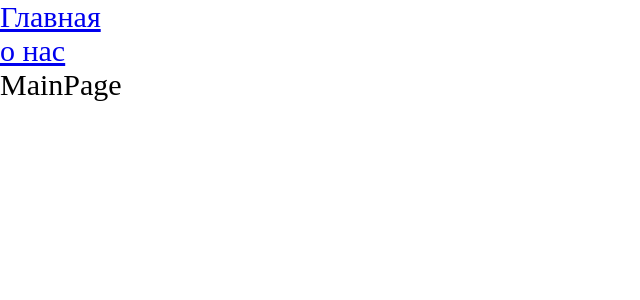
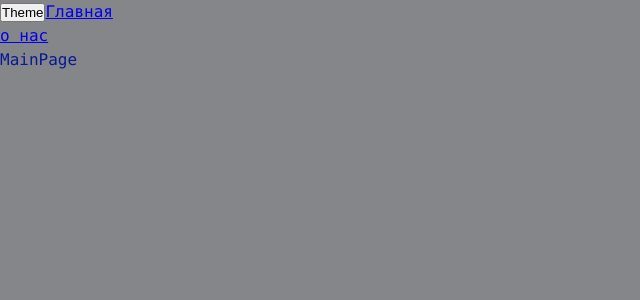
Before and after one commit to petbog/kurs, a React app: page / in a window 1280 px wide. Shown: the top 300 px of the page, without its empty margins (0-640 px from the left). Built offline with nearby package versions, Linux system fonts and the light colour scheme.

Commit message:
1.7 добавление темы через useContext

```diff
--- /dev/null
+++ b/src/App.tsx
@@ -0,0 +1,37 @@
+import './styles/index.scss'
+import { Route, Routes } from 'react-router-dom'
+import { Link } from "react-router-dom"
+import { Suspense, useContext, useState } from 'react'
+import { MainPageAsync } from './Pages/mainPage/MainPage.async'
+import { AboutPageAsync } from './Pages/aboutPage/AboutPage.async'
+import { themeContext } from './styles/theme/themeContext'
+import { useTheme } from './styles/theme/useTheme'
+
+
+export enum Theme {
+    Ligth = 'normal',
+    DARK = 'dark'
+}
+
+
+const App = () => {
+    const { theme, toggleTheme } = useTheme()
+
+    return (
+        <div className={`App ${theme}`}>
+            <button onClick={toggleTheme}>Theme</button>
+            <Link to={'/'}>Главная</Link><br />
+            <Link to={'/about'}>о нас</Link>
+            <Suspense fallback={<div>Loading...</div>}>
+                <Routes>
+                    <Route path={"/"} element={<MainPageAsync />} />
+                    <Route path={"/about"} element={<AboutPageAsync />} />
+                </Routes>
+            </Suspense>
+        </div>
+    )
+}
+
+
+
+export default App
--- a/src/components/App.tsx
+++ /dev/null
@@ -1,26 +0,0 @@
-import './index.scss'
-import { Route, Routes } from 'react-router-dom'
-import { Link } from "react-router-dom"
-import AboutPage from '../Pages/aboutPage/AboutPage'
-import { Suspense } from 'react'
-import { MainPageAsync } from '../Pages/mainPage/MainPage.async'
-import { AboutPageAsync } from '../Pages/aboutPage/AboutPage.async'
-
-const App = () => {
-    return (
-        <div className="App">
-            <Link to={'/'}>Главная</Link><br/>
-            <Link to={'/about'}>о нас</Link>
-            <Suspense fallback={<div>Loading...</div>}>
-            <Routes>
-                <Route path={"/"} element={<MainPageAsync />}/>
-                <Route path={"/about"} element={<AboutPageAsync />}/>
-            </Routes>
-            </Suspense>
-        </div>
-    )
-}
-
-
-
-export default App
--- a/src/index.tsx
+++ b/src/index.tsx
@@ -1,13 +1,16 @@
 import { render } from "react-dom";
-import App from "./components/App";
 import { BrowserRouter } from "react-router-dom";
+import App from "./App";
+import ThemeProvider from "./styles/theme/themeProvider";
 
 
 render(
     <BrowserRouter>
-        <App />
+        <ThemeProvider>
+            <App />
+        </ThemeProvider>
     </BrowserRouter>
- ,
+    ,
     document.getElementById("root")
 
 )
--- /dev/null
+++ b/src/styles/index.scss
@@ -0,0 +1,13 @@
+@import "./reset.scss";
+@import "./variables/global.scss";
+@import "./themes/dark.scss";
+@import "./themes/normal.scss";
+
+.App {
+    font:var(--font-m);
+    background: var(--bg-color);
+    color: var(--primary-color);
+
+
+    min-height: 100vh;
+}
--- a/src/components/index.scss
+++ b/src/styles/reset.scss
@@ -3,7 +3,3 @@
     padding: 0;
     box-sizing: border-box;
 }
-
-.App {
-    font-size: 30px;
-}
--- /dev/null
+++ b/src/styles/theme/ThemeProvider.tsx
@@ -0,0 +1,29 @@
+import { FC, useMemo, useState } from 'react'
+import { LOCAL_STORAGE_THEME_KEY, Theme, themeContext } from './themeContext'
+
+
+
+const defaultTheme = localStorage.getItem(LOCAL_STORAGE_THEME_KEY) as Theme || Theme.Ligth
+
+const ThemeProvider: FC = ({ children }) => {
+
+
+    const [theme, setTheme] = useState<Theme>(defaultTheme)
+
+
+
+    const defaultProps = useMemo(() => ({
+        theme: theme,
+        setTheme: setTheme,
+    }), [theme])
+
+    return (
+        <themeContext.Provider value={
+            defaultProps
+        }>
+            {children}
+        </themeContext.Provider>
+    )
+}
+
+export default ThemeProvider
--- /dev/null
+++ b/src/styles/theme/themeContext.tsx
@@ -0,0 +1,19 @@
+import { createContext } from "react";
+
+export enum Theme {
+    Ligth = 'normal',
+    DARK = 'dark'
+}
+
+
+export interface themeContextProps {
+    theme?: Theme,
+    setTheme?: (theme:Theme) => void
+}
+
+
+export const themeContext = createContext<themeContextProps>({
+
+})
+
+export const LOCAL_STORAGE_THEME_KEY = 'theme'
--- /dev/null
+++ b/src/styles/theme/useTheme.tsx
@@ -0,0 +1,22 @@
+import { useContext } from "react";
+import { LOCAL_STORAGE_THEME_KEY, Theme, themeContext } from "./themeContext";
+
+interface useThemeResult {
+    toggleTheme: () => void,
+    theme: Theme
+}
+
+export function useTheme(): useThemeResult {
+    const { theme, setTheme } = useContext(themeContext)
+
+    const toggleTheme = () => {
+        const newTheme = theme === Theme.DARK ? Theme.Ligth : Theme.DARK
+
+        setTheme(newTheme)
+        localStorage.setItem(LOCAL_STORAGE_THEME_KEY, newTheme)
+    }
+    return {
+        theme,
+        toggleTheme
+    }
+}
--- /dev/null
+++ b/src/styles/themes/dark.scss
@@ -0,0 +1,6 @@
+.App.dark{
+    --bg-color:#0022ac;
+
+    --primary-color:#15760a;
+    --secondary-color:#25d712;
+}
--- /dev/null
+++ b/src/styles/themes/normal.scss
@@ -0,0 +1,6 @@
+.App.normal{
+    --bg-color:#858689;
+
+    --primary-color:#071a94;
+    --secondary-color:#1a0be8;
+}
--- /dev/null
+++ b/src/styles/variables/global.scss
@@ -0,0 +1,12 @@
+:root {
+
+    --font-family-main: Consolas, "Time New Roman", Serif;
+
+    --font-size-m: 16px;
+    --font-line-m: 24px;
+    --font-m:var(--font-size-m) / var(--font-line-m)  var(--font-family-main);
+
+    --font-size-l: 24px;
+    --font-line-l: 32px;
+    --font-l:var(--font-size-l) / var(--font-line-l)  var(--font-family-main);
+}
```
Also changed, not shown: 1 other file (tests, documents, lock files or other folders).
